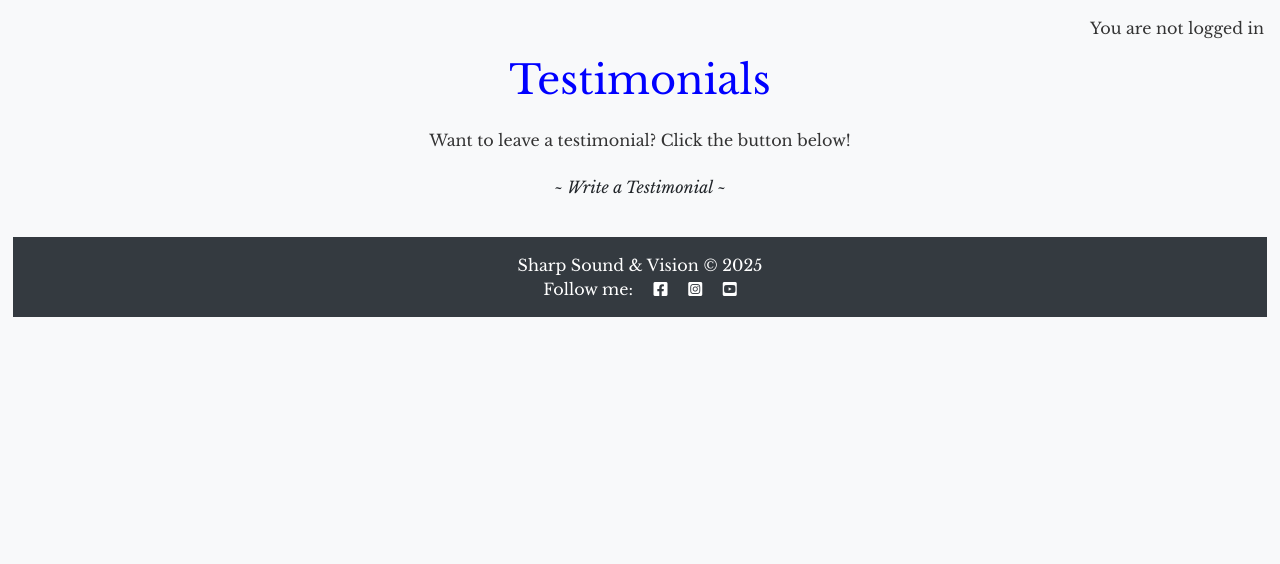
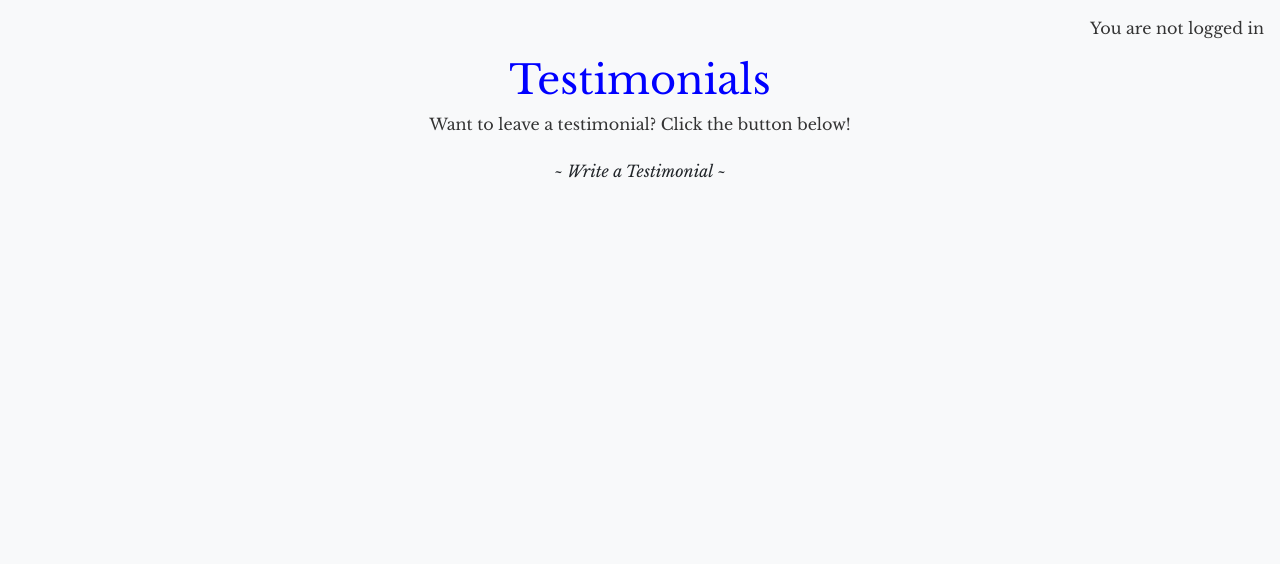
Before and after one commit to phoebeW17/sharp_sound_vision, a Django app: page /testimonial/ in a window 1280 px wide. Shown: the part 57-621 px from the top of the page. Run offline with Django 4.2, Linux system fonts and the light colour scheme; data that the repository does not hold is empty.

Commit message:
fix new testimonial link

```diff
--- a/testimonial/templates/testimonial/testimonial.html
+++ b/testimonial/templates/testimonial/testimonial.html
@@ -12,6 +12,10 @@
             <div class="row">
                 <div class="col-12 text-center">
                     <h1>Testimonials</h1>
+                </div>
+                <div class="col-12 text-center">
+                    <p>Want to leave a testimonial? Click the button below!</p>
+                    <a href="{% url 'new-testimonial' %}" class="btn"><em> ~ Write a Testimonial ~ </em></a>
                 </div>
             </div>
             <div class="row">
@@ -44,8 +48,4 @@
                     </div>
                 </div>
             </div>
-<div class="col-12 text-center">
-    <p>Want to leave a testimonial? Click the button below!</p>
-    <a href="{% url 'new-testimonial' %}" class="btn"><em> ~ Write a Testimonial ~ </em></button>
-</div>
 {% endblock %}
```
